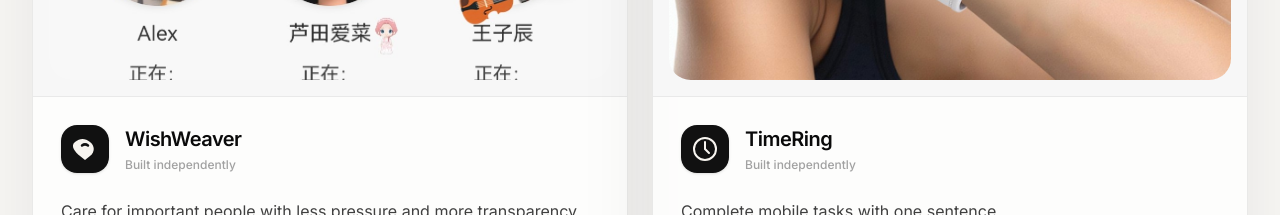
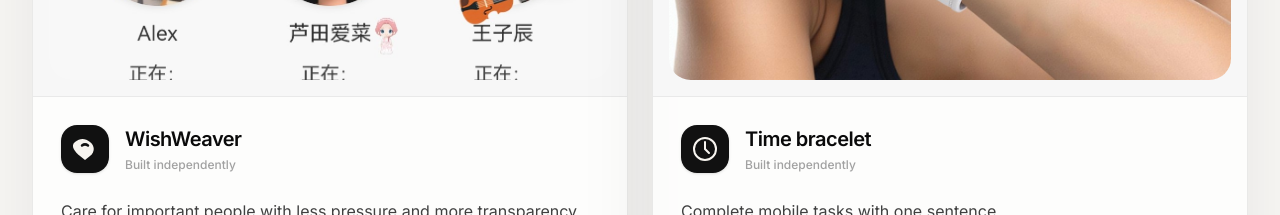
Before and after one commit to w2jmoe/jay-portfolio, a Next.js app: page / in a window 1280 px wide. Shown: the part 2240-2455 px from the top of the page. Built offline with nearby package versions, Linux system fonts and the light colour scheme; no server answers.

Commit message:
Initial portfolio website

```diff
--- a/src/data/site.ts
+++ b/src/data/site.ts
@@ -145,7 +145,7 @@ export const projects: Project[] = [
   {
     id: "time-bracelet",
     name: {
-      en: "TimeRing",
+      en: "Time bracelet",
       zh: "时间环"
     },
     logo: "/projects/time-bracelet-logo.svg",
```
